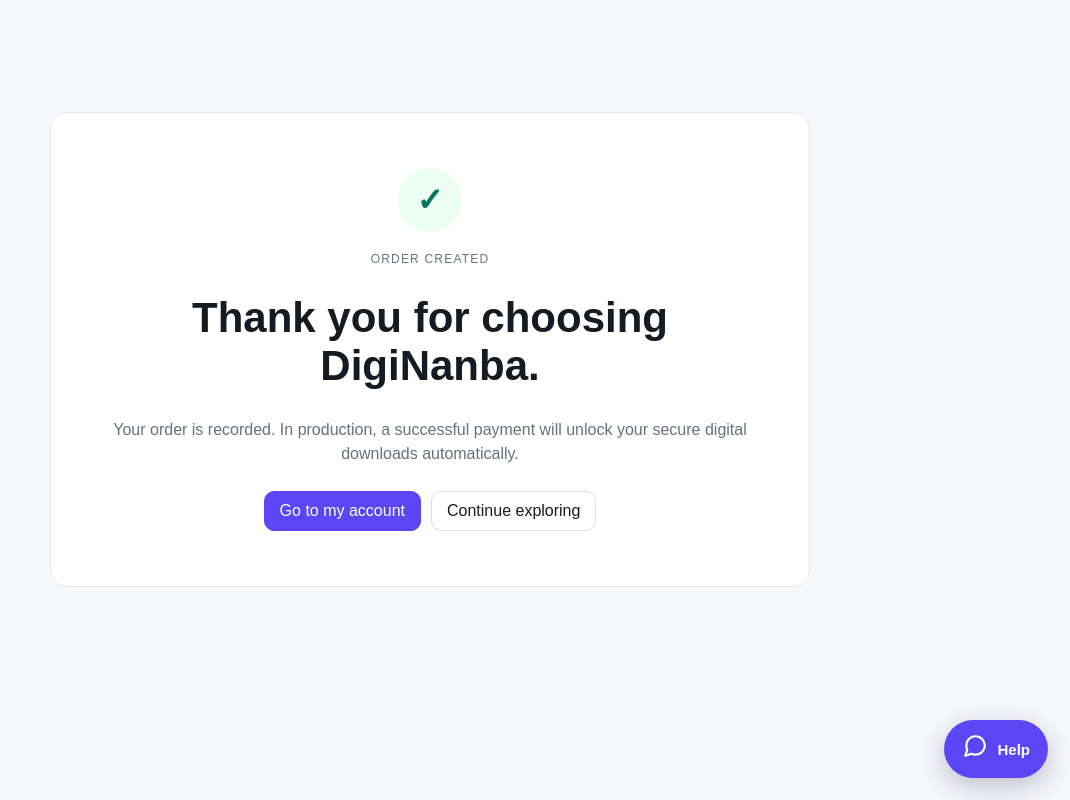
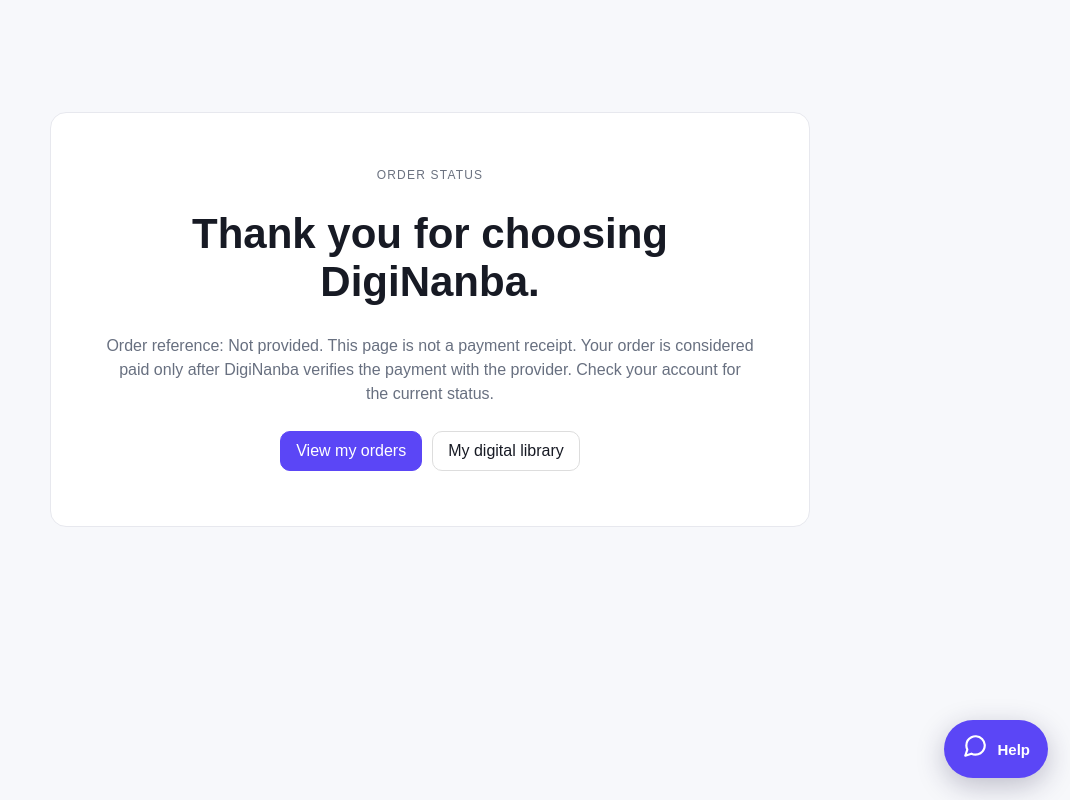
Before and after one commit to agnengineeringselectricals-crypto/diginanba, a Next.js app: page /order-success in a window 1280 px wide. Shown: the whole page, without its empty margins (210-1280 px from the left). Built offline with nearby package versions, Linux system fonts and the light colour scheme.

Commit message:
Avoid implying payment success without verification

```diff
--- a/app/order-success/page.tsx
+++ b/app/order-success/page.tsx
@@ -1,2 +1,11 @@
 import Link from 'next/link';
-export default async function Success({searchParams}:{searchParams:Promise<{orderId?:string}>}){const p=await searchParams; return <main className="wrap"><div className="panel success"><div className="success-icon">✓</div><div className="eyebrow">Order created</div><h1>Thank you for choosing DigiNanba.</h1><p className="muted">Your order is recorded{p.orderId?` as ${p.orderId}`:''}. In production, a successful payment will unlock your secure digital downloads automatically.</p><div className="actions"><Link className="btn primary" href="/account">Go to my account</Link><Link className="btn" href="/explore">Continue exploring</Link></div></div></main>}
+
+export default async function Success({ searchParams }: { searchParams: Promise<{ orderId?: string }> }) {
+  const params = await searchParams;
+  return <main className="wrap"><div className="panel success">
+    <div className="eyebrow">ORDER STATUS</div>
+    <h1>Thank you for choosing DigiNanba.</h1>
+    <p className="muted">Order reference: {params.orderId || 'Not provided'}. This page is not a payment receipt. Your order is considered paid only after DigiNanba verifies the payment with the provider. Check your account for the current status.</p>
+    <div className="actions"><Link className="btn primary" href="/account/orders">View my orders</Link><Link className="btn" href="/account/library">My digital library</Link></div>
+  </div></main>;
+}
```
